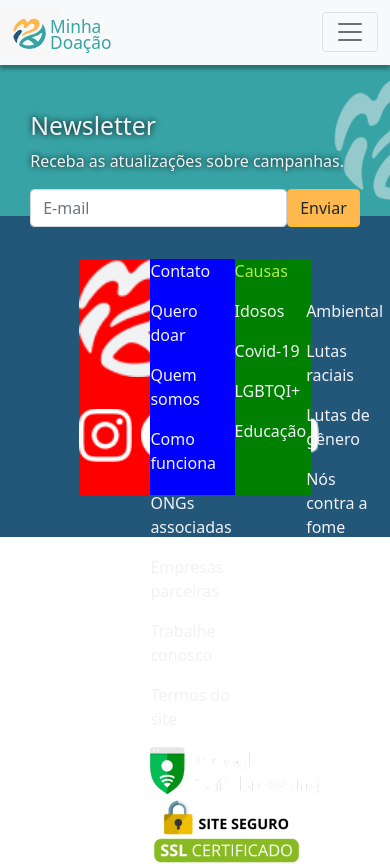
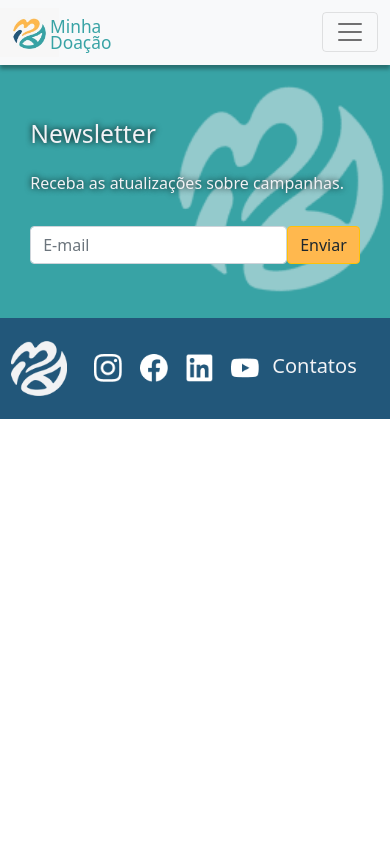
Before and after one commit to GD-Projects/minha-doacao-workspace, a React (Create React App) app in the folder minha-doacao-workspace/md-web/: page / in a window 390 px wide. After the commit the page ends 844 px from the top, so only its background shows below. Built offline with nearby package versions, Linux system fonts and the light colour scheme.

Commit message:
footer responsiveness working

```diff
--- a/minha-doacao-workspace/md-web/public/index.html
+++ b/minha-doacao-workspace/md-web/public/index.html
@@ -7,14 +7,18 @@
   <meta name="viewport" content="width=device-width, initial-scale=1" />
   <meta name="theme-color" content="#000000" />
   <meta name="description" content="Web site created using create-react-app" />
-  <link rel="apple-touch-icon" href="%PUBLIC_URL%/logo192.png" />
   <link rel="stylesheet" type="text/css" href="./global.css">
   <link rel="manifest" href="%PUBLIC_URL%/manifest.json" />
+  <link rel="preconnect" href="https://fonts.googleapis.com">
+<link rel="preconnect" href="https://fonts.gstatic.com" crossorigin>
+<link href="https://fonts.googleapis.com/css2?family=Comfortaa:wght@500;700&display=swap" rel="stylesheet">
+
 
   <title>React App</title>
 </head>
 
-<body>
+  <!--<body style="font-family: 'Comfortaa', cursive;">-->
+ <body>
   <noscript>You need to enable JavaScript to run this app.</noscript>
   <div id="root"></div>
 </body>
--- a/minha-doacao-workspace/md-web/src/Components/Footer/index.tsx
+++ b/minha-doacao-workspace/md-web/src/Components/Footer/index.tsx
@@ -11,62 +11,66 @@ import ssl from '../../assets/ssl.png';
 function Footer() {
   return (
     <S.Container>
-      <S.leftContainer>
-        <S.logo>
+      <S.LeftContainer>
+        <S.Logo>
           <img src={logoFooter} alt="icone do site no rodapé" />
           <h2>
             Minha
             <br />
             Doação
           </h2>
-        </S.logo>
-        <S.social>
+        </S.Logo>
+        <S.Social>
           <img src={instagram} alt="icone do instagram" />
           <img src={facebook} alt="icone do facebook" />
           <img src={linkedin} alt="icone do linkedin" />
           <img src={youtube} alt="icone do youtube" />
-        </S.social>
-      </S.leftContainer>
+          <p>Contatos</p>
+        </S.Social>
+      </S.LeftContainer>
 
-      <S.centerContainer>
-        <S.firstText>
+      <S.CenterContainer>
+        <S.CenterTextContainer>
+          <S.FirstText>
             <p>Contato</p>
             <p>Quero doar</p>
             <p>Quem somos</p>
             <p>Como funciona</p>
-        </S.firstText>
-        <S.secondText>
+          </S.FirstText>
+          <S.SecondText>
             <p>ONGs associadas</p>
             <p>Empresas parceiras</p>
             <p>Trabalhe conosco</p>
             <p>Termos do site</p>
-        </S.secondText>
-        <S.safeIcons>
+          </S.SecondText>
+        </S.CenterTextContainer>
+
+        <S.SafeIcons>
           <img src={safeBrowsing} alt="icone de safe browsing" />
           <img src={ssl} alt="icone de navegação segura com ssl" />
-        </S.safeIcons>
-      </S.centerContainer>
+        </S.SafeIcons>
+      </S.CenterContainer>
 
-      <S.rightContainer>
-        <S.causeTitle>
+      <S.RightContainer>
+        <S.CauseTitle>
           <p>Causas</p>
-        </S.causeTitle>
-        <S.textContainer>
-          <S.firstRightText>
+        </S.CauseTitle>
+        <S.TextContainer>
+          <S.RightFirstText>
             <p>Idosos</p>
             <p>Covid-19</p>
             <p>LGBTQI+</p>
             <p>Educação</p>
-          </S.firstRightText>
-          <S.secondRightText>
+          </S.RightFirstText>
+          <S.RightSecondText>
             <p>Ambiental</p>
             <p>Lutas raciais</p>
             <p>Lutas de gênero</p>
-            <p>Nós contra a fome</p>
+            <p>Alimentação</p>
 
-          </S.secondRightText>
-        </S.textContainer>
-      </S.rightContainer>
+          </S.RightSecondText>
+        </S.TextContainer>
+      </S.RightContainer>
 
     </S.Container>
   );
--- a/minha-doacao-workspace/md-web/src/Components/Footer/styles.tsx
+++ b/minha-doacao-workspace/md-web/src/Components/Footer/styles.tsx
@@ -6,27 +6,65 @@ height:38vh;
 background-color: #22577A;
 display: flex;
 justify-content: center;
-padding: 5vh 8vh 5vh 8vh;
+padding: 5vh 1vh 5vh 4vh;
+@media (max-width: 700px) {
+    height:23vh;
+    padding: 0px;
+}
+@media (max-width: 480px) {
+    height:15vh;
+}
+@media (max-width: 405px) {
+    height:12vh;
+}
 `;
 // PRIMEIRO CONTAINER
-export const leftContainer = styled.div`
+export const LeftContainer = styled.div`
 display: flex;
 flex-direction: column;
 justify-content: space-between;
-background-color: red;
-width:28%;
+width:30%;
+@media (max-width: 1000px) {
+    width:28%;
+}
+@media (max-width: 700px) {
+    flex-direction: row;
+    h2 {
+        display: none;
+    }
+}
+@media (max-width: 700px) {
+    width: 100%;
+    justify-content: center;
+    align-items: center;
+
+}
 `;
 
-export const logo = styled.div`
+export const Logo = styled.div`
 display: flex;
+align-items: center;
 color: #F1F2F5;
 height: 50%;
 img {
     padding-right: 10%;
 }
+@media (max-width: 840px) {
+img {
+    height: 70px;
+}
+h2 {
+    font-size: 25px;
+}
+@media (max-width: 580px) {
+    img {
+    height: 55px;
+    }
+}
+}
 `;
 
-export const social = styled.div`
+export const Social = styled.div`
 display: flex;
 align-items: center;
 height: 50%;
@@ -34,44 +72,136 @@ img {
     height: 45%;
     padding-right: 13%;
 }
+p {
+    display: none;
+}
+@media (max-width: 1000px) {
+    img {
+        height: 35%;
+    }
+}
+@media (max-width: 840px) {
+    img {
+        height: 28%;
+    }
+}
+@media (max-width: 700px) {
+    width:80%;
+    justify-content: center;
+    img {
+        height: 70%;
+        padding-left: 5px;
+        padding-right: 25px;
+    }
+    p {
+        display: flex;
+        align-items: center;
+        color: #F1F2F5;
+        font-size: 25px;
+        padding-top: 12px;
+    }
+}
+@media (max-width: 580px) {
+    img {
+        height: 55%;
+        padding-left: 5px;
+        padding-right: 25px;
+    }
+    p {
+        display: flex;
+        color: #F1F2F5;
+        font-size: 20px;
+}
+}
+@media (max-width: 405px) {
+    img {
+        height: 55%;
+        padding-left: 5px;
+        padding-right: 13px;
+    }
+}
 `;
 
 // SEGUNDO CONTAINER
-export const centerContainer = styled.div`
+export const CenterContainer = styled.div`
 display: flex;
 width: 33%;
 flex-wrap: wrap;
 color: #F1F2F5;
-background-color: blue;
+@media (max-width: 1000px) {
+    font-size: 15px;
+}
+@media (max-width: 840px) {
+    font-size: 12px;
+}
+@media (max-width: 700px) {
+    display: none;
+}
 `;
 
-export const firstText = styled.div`
-
+export const CenterTextContainer = styled.div`
+display: flex;
+width: 100%;
 `;
 
-export const secondText = styled.div`
+export const FirstText = styled.div`
+display: flex;
+flex-direction: column;
+line-height: 15px;
+padding-right: 10%;
 `;
 
-export const safeIcons = styled.div`
+export const SecondText = styled.div`
+display: flex;
+flex-direction: column;
+line-height: 15px;
+`;
 
+export const SafeIcons = styled.div`
+display: flex;
+height: 35px;
+width: 45px;
+img {
+    padding-right: 45px;
+}
+@media (max-width: 840px) {
+    height: 30px;
+    width: 35px;
+}
 `;
 
 // TERCEIRO CONTAINER
-export const rightContainer = styled.div`
-width: 30%;
+export const RightContainer = styled.div`
+width: 22%;
 color: #F1F2F5;
-background-color: green;
+@media (max-width: 1000px) {
+    font-size: 15px;
+}
+@media (max-width: 840px) {
+    font-size: 12px;
+}
+@media (max-width: 700px) {
+    display: none;
+}
 `;
-export const causeTitle = styled.div`
+export const CauseTitle = styled.div`
 color:#B0ED4C;
 `;
 
-export const textContainer = styled.div`
+export const TextContainer = styled.div`
 display: flex;
 `;
 
-export const firstRightText = styled.div`
+export const RightFirstText = styled.div`
+display: flex;
+flex-direction: column;
+line-height: 15px;
+padding-right: 10%;
 `;
 
-export const secondRightText = styled.div`
+export const RightSecondText = styled.div`
+display: flex;
+flex-direction: column;
+line-height: 15px;
+padding-right: 10%;
 `;
--- a/minha-doacao-workspace/md-web/src/Components/Newsletter/styles.tsx
+++ b/minha-doacao-workspace/md-web/src/Components/Newsletter/styles.tsx
@@ -14,13 +14,16 @@ background-position: right;
 background-size:contain;
 @media(max-width: 650px) {
     background-image: url(${logo2Mobile});
-    background-position: 115%;
+    background-position: 105%;
 }
 @media(max-width: 440px) {
-    background-position: 135%;
+    background-position: 115%;
 }
 @media(min-height: 830px) {
     height:18vh;
+}
+@media (max-width: 700px) {
+    height:30vh;
 }
 `;
 
```
Lines whose indentation alone changed are shown as unchanged.
